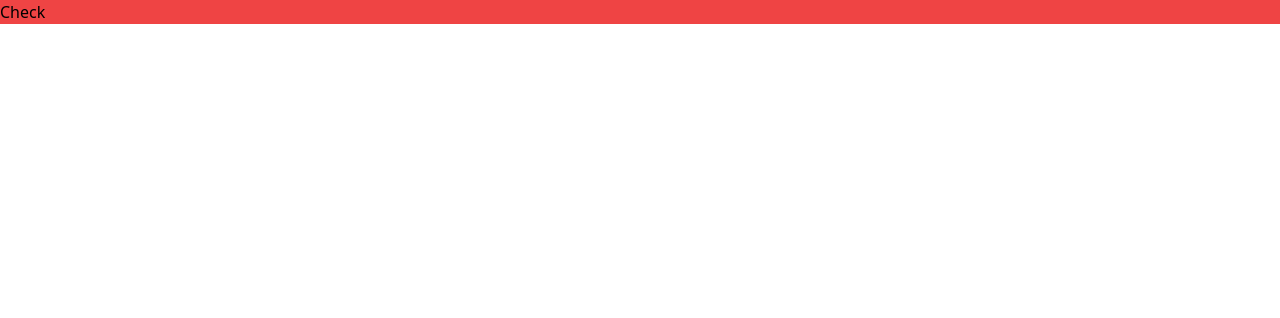
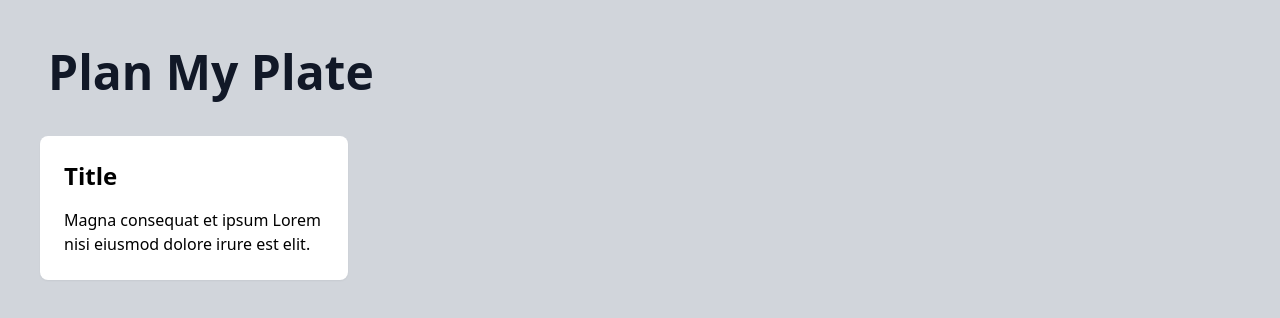
Before and after one commit to PulkitBanta/plan-my-plate, a Next.js app: page / in a window 1280 px wide. Shown: the top 318 px of the page. Built offline with nearby package versions, Linux system fonts and the light colour scheme.

Commit message:
Card component

```diff
--- /dev/null
+++ b/components/Card.tsx
@@ -0,0 +1,15 @@
+import React from 'react'
+
+type CardProps = {
+    title: string;
+    description: string;
+}
+
+export default function Card({ title, description }: CardProps) {
+    return (
+        <div className="bg-white w-1/4 m-4 p-6 rounded-lg shadow-sm">
+            <h3 className="font-semibold text-2xl mb-4">{title}</h3>
+            <p>{description}</p>
+        </div>
+    )
+}
--- a/pages/index.tsx
+++ b/pages/index.tsx
@@ -1,9 +1,16 @@
 import Head from 'next/head'
+import Card from '../components/Card';
 
 export default function Home(): JSX.Element {
+  const arr = ['hello', 'bro', 'whats', 'up'];
   return (
-    <div className="bg-red-500">
-      Check
+    <div className="h-screen w-screen bg-gray-300 p-6">
+      {/* Header */}
+      <h1 className="text-5xl p-6 font-bold text-gray-900">Plan My Plate</h1>
+      {/* Cards container */}
+      <div className="flex">
+        <Card title="Title" description="Magna consequat et ipsum Lorem nisi eiusmod dolore irure est elit." />
+      </div>
     </div>
   )
 }
```
